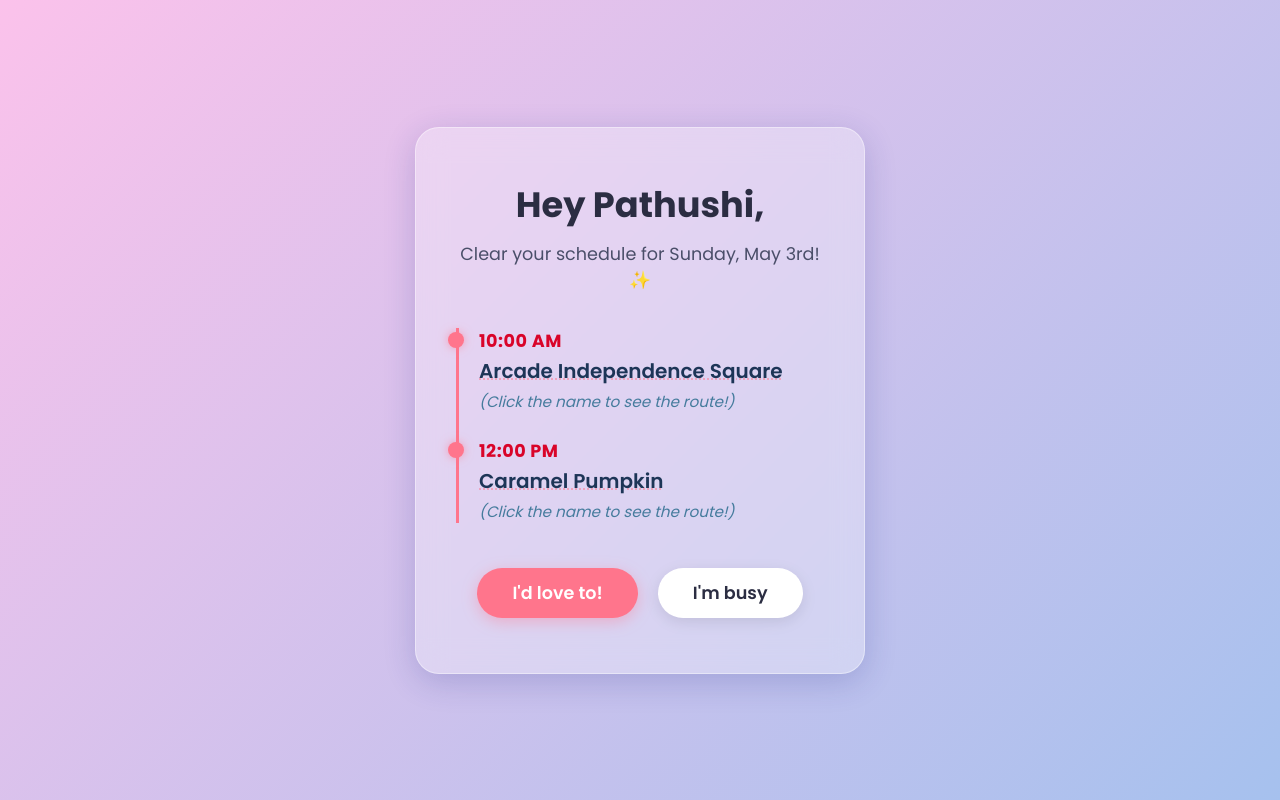
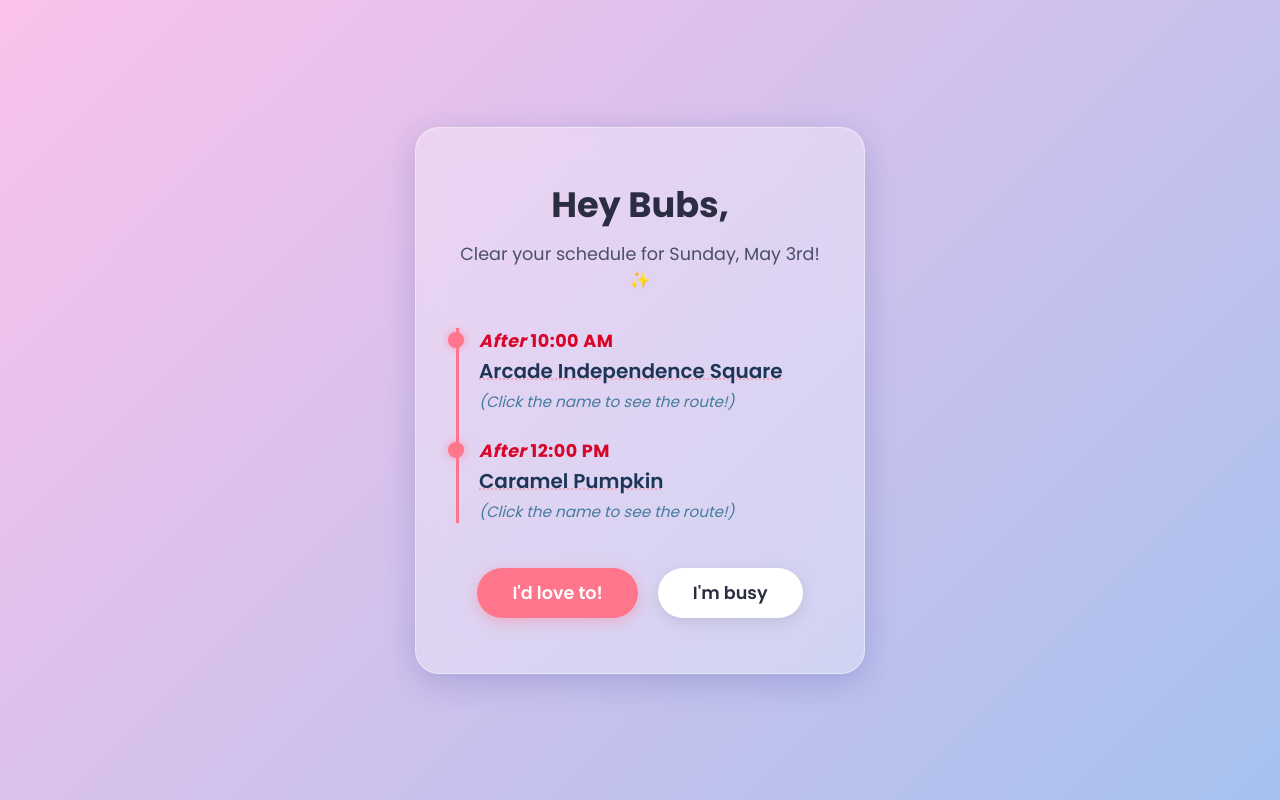
Before and after one commit to Malinda01/Malinda01.github.io, a plain HTML site: page pathushi/Invitations/1_May03Inv/index.html in a window 1280 px wide. Drawn offline with Linux system fonts and the light colour scheme.

Commit message:
Update invitation text for personalization and clarity

```diff
--- a/pathushi/Invitations/1_May03Inv/index.html
+++ b/pathushi/Invitations/1_May03Inv/index.html
@@ -286,13 +286,13 @@
 
     <!-- Main Invitation Card -->
     <div class="container" id="invite-card">
-        <h1>Hey Pathushi,</h1>
+        <h1>Hey Bubs,</h1>
         <p class="subtitle">Clear your schedule for Sunday, May 3rd! ✨</p>
 
         <div class="timeline">
             <!-- Event 1: Arcade -->
             <div class="event">
-                <div class="time">10:00 AM</div>
+                <div class="time"><i>After</i> 10:00 AM</div>
                 <!-- Adding onclick to open the modal -->
                 <div class="location">
                     <span class="clickable-location" onclick="openMapModal('arcade')">Arcade Independence Square</span>
@@ -301,7 +301,7 @@
             </div>
             <!-- Event 2: Caramel Pumpkin -->
             <div class="event">
-                <div class="time">12:00 PM</div>
+                <div class="time"><i>After</i> 12:00 PM</div>
                 <!-- Adding onclick to open the modal -->
                 <div class="location">
                     <span class="clickable-location" onclick="openMapModal('caramel')">Caramel Pumpkin</span>
```
